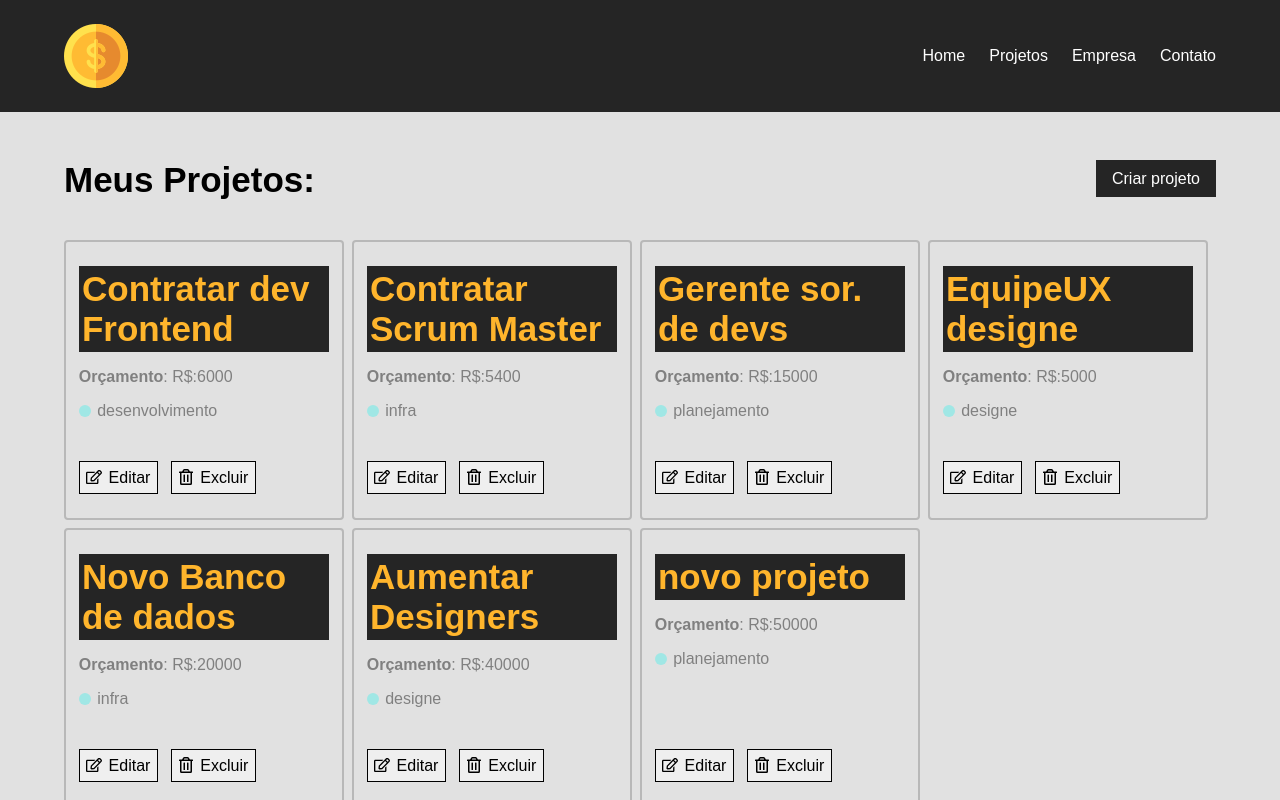
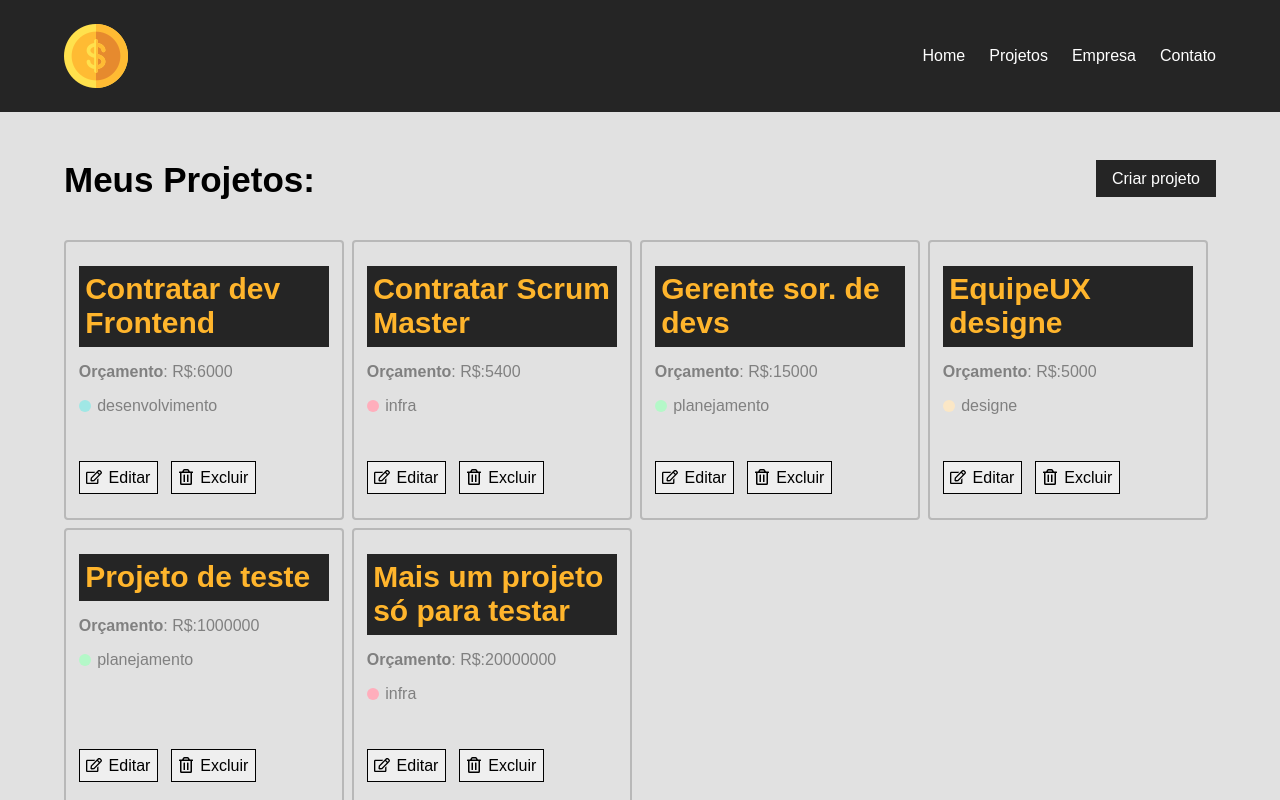
Before and after one commit to RogerAlbuquerque/Costs-React, a React (Vite) app: page /projects in a window 1280 px wide. Shown: the top 800 px of the page. Built offline with nearby package versions, Linux system fonts and the light colour scheme; data requests are answered from the project's data file.

Commit message:
configurado dinamicamnte a cor das bolinhas no nome dos projetos e criado a pagina de edição de projetos

```diff
--- a/db.json
+++ b/db.json
@@ -25,22 +25,16 @@
       "id": 4
     },
     {
-      "PName": "Novo Banco de dados",
-      "PBudget": "20000",
-      "PCategory": "infra",
+      "PName": "Projeto de teste",
+      "PBudget": "1000000",
+      "PCategory": "planejamento",
       "id": 5
     },
     {
-      "PName": "Aumentar Designers",
-      "PBudget": "40000",
-      "PCategory": "designe",
+      "PName": "Mais um projeto só para testar",
+      "PBudget": "20000000",
+      "PCategory": "infra",
       "id": 6
-    },
-    {
-      "PName": "novo projeto",
-      "PBudget": "50000",
-      "PCategory": "planejamento",
-      "id": 7
     }
   ]
 }
--- a/src/App.jsx
+++ b/src/App.jsx
@@ -1,12 +1,14 @@
 import {BrowserRouter, Routes, Route} from 'react-router-dom'
-import Container from './components/pages/Container/Container'
-import Nav from './components/pages/Nav/Nav'
-import Home from './components/pages/Home/Home'
-import Contact from './components/pages/randons/Contact'
-import Company from './components/pages/randons/Company'
-import Projects from './components/pages/Projects/AllProjects/Projects'
+import Container  from './components/pages/Container/Container'
+import Nav        from './components/pages/Nav/Nav'
+import Home       from './components/pages/Home/Home'
+import Contact    from './components/pages/randons/Contact'
+import Company    from './components/pages/randons/Company'
+import Projects   from './components/pages/Projects/AllProjects/Projects'
 import NewProject from './components/pages/Projects/NewProject/NewProject'
-import Footer from './components/pages/Footer/Footer'
+import Services   from './components/pages/Projects/services/Services'
+import Footer     from './components/pages/Footer/Footer'
+
 
 function App() {
 
@@ -16,11 +18,12 @@ function App() {
     <Container>
       <Routes>
 
-          <Route exact path="/"            element={<Home       />} />
-          <Route       path="/projects"    element={<Projects   />} />
-          <Route       path="/company"     element={<Company    />} />
-          <Route       path="/contact"     element={<Contact    />} />
-          <Route       path="/newproject"  element={<NewProject />} />
+          <Route exact path="/"               element={<Home       />} />
+          <Route       path="/projects"       element={<Projects   />} />
+          <Route       path="/company"        element={<Company    />} />
+          <Route       path="/contact"        element={<Contact    />} />
+          <Route       path="/newproject"     element={<NewProject />} />
+          <Route       path="projects/:id"    element={<Services />} />
       </Routes>
 
     </Container>
--- a/src/components/pages/Container/Container.css
+++ b/src/components/pages/Container/Container.css
@@ -9,8 +9,6 @@
 .container article{
     display: flex;
     flex-wrap: wrap;
-    align-items: center;
-    flex-wrap: wrap;
     gap: .5rem;
 }
 
--- a/src/components/pages/Projects/AllProjects/Projects.css
+++ b/src/components/pages/Projects/AllProjects/Projects.css
@@ -11,74 +11,3 @@
 }
 
 /* ---------------------- CONFIGURAÇÃO DAS CAIXAS COM OS PROJETOS DENTRO -------------------------------*/
-
-.projects{
-    width: 280px;
-    height: 280px;
-    display: flex;
-    flex-direction: column;
-    justify-content: space-between;
-    gap: 1.5rem;
-    border: 2px solid rgb(184, 184, 184);
-    border-radius: 4px;
-    padding: 1.5rem .8rem;
-}
-
-.projects div:first-child{
-    display: flex;
-
-    flex-direction: column;
-    gap: 1rem;
-}
-
-.projects h1{
-    background-color: rgb(37, 37, 37);
-    color: rgb(255, 181, 44);
-    padding: .2rem;
-}
-
-/* START configuração da bolinha do lado de category */
-.projects p:nth-child(3){
-    display: flex;
-    align-items: center;
-    gap: .4rem;
-}
-.bolinhaProjeto{
-    display: block;
-    width: 12px;
-    height: 12px;
-    border-radius: 50%;
-    background-color: #a0e7e5;
-
-    /*
-    #ffaebc
-    #a0e7e5
-    #b4f8c8
-    #fbe7c6
-     */
-}
-/* END configuração da bolinha do lado de category */
-
-.divButtons{
-    display: flex;
-
-    align-items: end;
-    gap: .8rem;
-
-}
-
-.divButtons button{
-    padding: .4rem;
-    display: flex;
-    gap: .4rem;
-    border: 1px solid black;
-    cursor: pointer;
-
-}
-
-.divButtons button:hover{
-
-    background-color: rgb(37, 37, 37) ;
-    color: rgb(255, 181, 44);
-    transition: .4s;
-}
--- a/src/components/pages/Projects/AllProjects/Projects.jsx
+++ b/src/components/pages/Projects/AllProjects/Projects.jsx
@@ -2,7 +2,7 @@ import {Link} from 'react-router-dom'
 import {useState, useEffect} from 'react'
 import './Projects.css'
 import Button from '../../../extraComponents/Buttons'
-import BoxProjects from './boxProjects'
+import BoxProjects from './boxesProjects/boxProjects'
 
 export default function Projects(){
 
@@ -26,11 +26,10 @@ export default function Projects(){
     },[])
 
 
-
     return(
         <article className='allProjects'>
             <section className='headerallProjects'>
-                <h1 >Meus Projetos:</h1>
+                <h1>Meus Projetos:</h1>
                 <Link to="/newproject"> <Button nomeBotao="Criar projeto"/> </Link>
             </section>
                 {apiData.length > 0 && apiData.map((dados)=>
@@ -38,9 +37,12 @@ export default function Projects(){
                         title={dados.PName}
                         budget={dados.PBudget}
                         category={dados.PCategory}
-                        key={dados.id}
+                        id={dados.id}
+                        key={dados.PName}
                     />
                 )}
+
+
 
 
 
--- a/src/components/pages/Projects/AllProjects/boxProjects.jsx
+++ /dev/null
@@ -1,20 +0,0 @@
-import { FaRegEdit, FaRegTrashAlt } from "react-icons/fa";
-import './Projects.css'
-
-export default function boxProjects({title, budget, category}){
-    return (
-            <section className="projects" >
-                <div>
-                    <h1>{title}</h1>
-                    <p><strong>Orçamento</strong>: R$:{budget}</p>
-                    <p><span className="bolinhaProjeto"></span>{category}</p>
-                </div>
-                <div className='divButtons'>
-                    <button><FaRegEdit     />Editar</button>
-                    <button><FaRegTrashAlt />Excluir</button>
-                </div>
-
-
-            </section>
-    )
-}
--- /dev/null
+++ b/src/components/pages/Projects/AllProjects/boxesProjects/boxProjects.jsx
@@ -0,0 +1,34 @@
+import {Link} from 'react-router-dom'
+import { FaRegEdit, FaRegTrashAlt } from "react-icons/fa";
+import './boxesProjects.css'
+
+export default function boxProjects({title, budget, category, id}){
+
+    function delProject(){
+        fetch(`http://localhost:5000/projetos/${id}`, {
+            method:'DELETE',
+            headers:{
+                'Content-Type':'application/json'}
+        })
+        .then(response => alert("Projeto deletado"), location.reload())
+        .catch(error => console.error("Deu um erro por causa disso aqui: " + error))
+    }
+
+
+
+    return (
+            <section className="projects" >
+                <div>
+                    <h1>{title}</h1>
+                    <p><strong>Orçamento</strong>: R$:{budget}</p>
+                    <p><span className={`bolinhaProjeto ${category}`}></span>{category}</p>
+                </div>
+                <div className='divButtons'>
+                    <Link to={`/projects/${id}`}><button><FaRegEdit     />Editar</button></Link>
+                    <button onClick={delProject}><FaRegTrashAlt />Excluir</button>
+                </div>
+
+
+            </section>
+    )
+}
--- /dev/null
+++ b/src/components/pages/Projects/AllProjects/boxesProjects/boxesProjects.css
@@ -0,0 +1,90 @@
+.projects{
+    width: 280px;
+    height: 280px;
+    display: flex;
+    flex-direction: column;
+    justify-content: space-between;
+    gap: 1.5rem;
+    border: 2px solid rgb(184, 184, 184);
+    border-radius: 4px;
+    padding: 1.5rem .8rem;
+}
+
+.projects div:first-child{
+    display: flex;
+
+    flex-direction: column;
+    gap: 1rem;
+}
+
+.projects h1{
+    background-color: rgb(37, 37, 37);
+    color: rgb(255, 181, 44);
+    padding: .4rem;
+    font-size: 30px;
+}
+
+/* START configuração da bolinha do lado de category */
+.projects p:nth-child(3){
+    display: flex;
+    align-items: center;
+    gap: .4rem;
+}
+.bolinhaProjeto{
+    display: block;
+    width: 12px;
+    height: 12px;
+    border-radius: 50%;
+
+    /*
+    #ffaebc
+    #a0e7e5
+    #b4f8c8
+    #fbe7c6
+     */
+}
+
+ .desenvolvimento{
+    background-color: #a0e7e5;
+}
+
+ .infra{
+    background-color: #ffaebc;
+}
+
+ .planejamento{
+    background-color: #b4f8c8;
+}
+
+ .designe{
+    background-color: #fbe7c6;
+}
+
+
+
+
+/* END configuração da bolinha do lado de category */
+
+.divButtons{
+    display: flex;
+
+    align-items: end;
+    gap: .8rem;
+
+}
+
+.divButtons button{
+    padding: .4rem;
+    display: flex;
+    gap: .4rem;
+    border: 1px solid black;
+    cursor: pointer;
+
+}
+
+.divButtons button:hover{
+
+    background-color: rgb(37, 37, 37) ;
+    color: rgb(255, 181, 44);
+    transition: .4s;
+}
--- /dev/null
+++ b/src/components/pages/Projects/services/Services.css
@@ -0,0 +1,33 @@
+.services{
+    display: flex;
+    padding: 1.5em 4em;
+    flex-direction: column;
+    align-items: start;
+
+}
+.services p {
+    color:black;
+}
+
+.handleServiceArea{
+    display: flex;
+    flex-direction: column;
+    width: 100%;
+}
+.addService{
+    border-top: 2px solid black;
+    border-bottom: 2px solid black;
+    padding: 1rem 0rem;
+
+}
+.headerServices{
+    display: flex;
+    width: 100%;
+    justify-content: space-between;
+}
+
+.headerServices h1{
+    background-color: rgb(37, 37, 37);
+    color: rgb(255, 181, 44);
+    padding: .4rem;
+}
--- /dev/null
+++ b/src/components/pages/Projects/services/Services.jsx
@@ -0,0 +1,36 @@
+import "./Services.css"
+import Button from '../../../extraComponents/Buttons'
+export default function Services(){
+    return(
+        <article className="services">
+            <section className="headerServices">
+                <h1>Nome do Projeto</h1>
+                <Button nomeBotao="Editar projeto"/>
+            </section>
+            <article className="handleServiceArea">
+
+                <section>
+                    <p><strong>Categoria</strong>: Nome da categoria</p>
+                    <p><strong>Total do orçamento</strong>: R$4000</p>
+                    <p><strong>Total utilizado</strong>: R$4000</p>
+                </section>
+
+
+
+                <section className="addService">
+                    <h1>Adicione um serviço:</h1>
+                    <button>Adicionar Serviço</button>
+                </section>
+
+
+
+                <section>
+                    <h1>Serviços:</h1>
+                    <p>Não há serviços cadastrados</p>
+                </section>
+
+
+            </article>
+        </article>
+    )
+}
```
